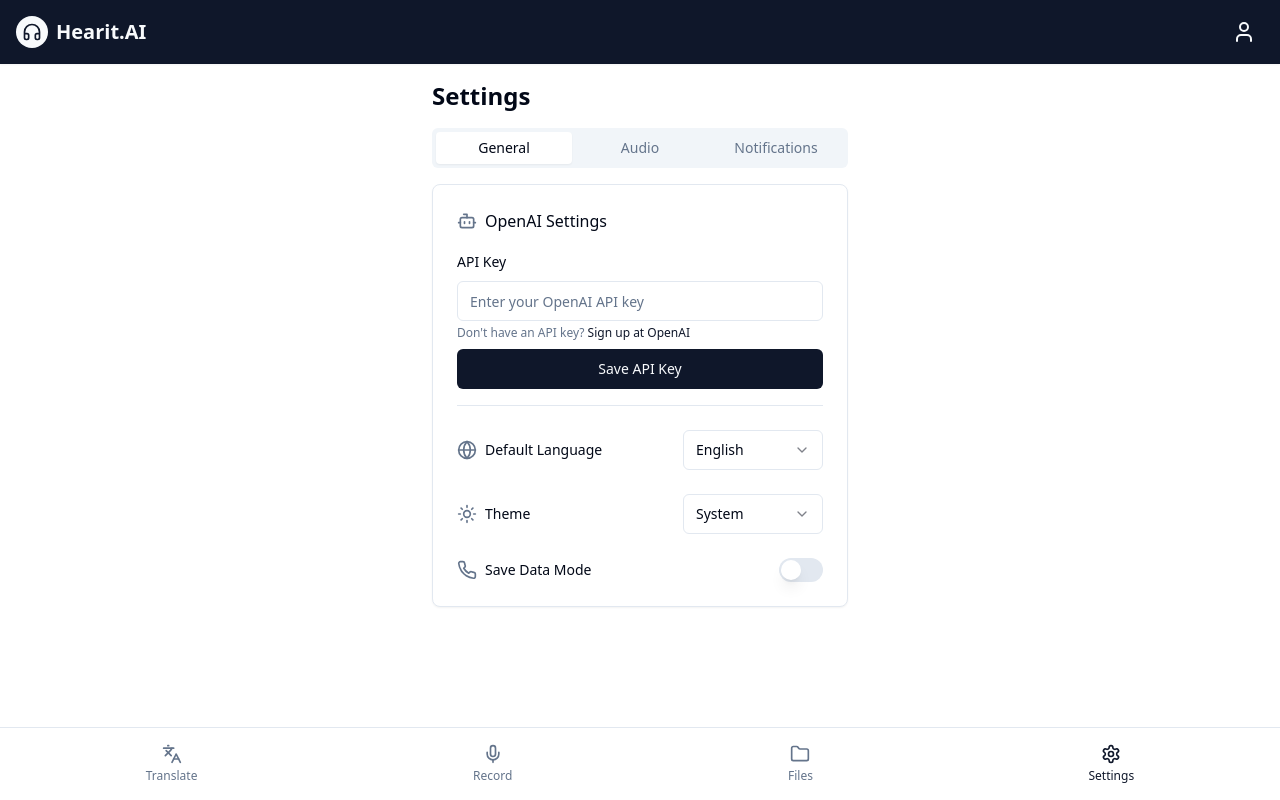
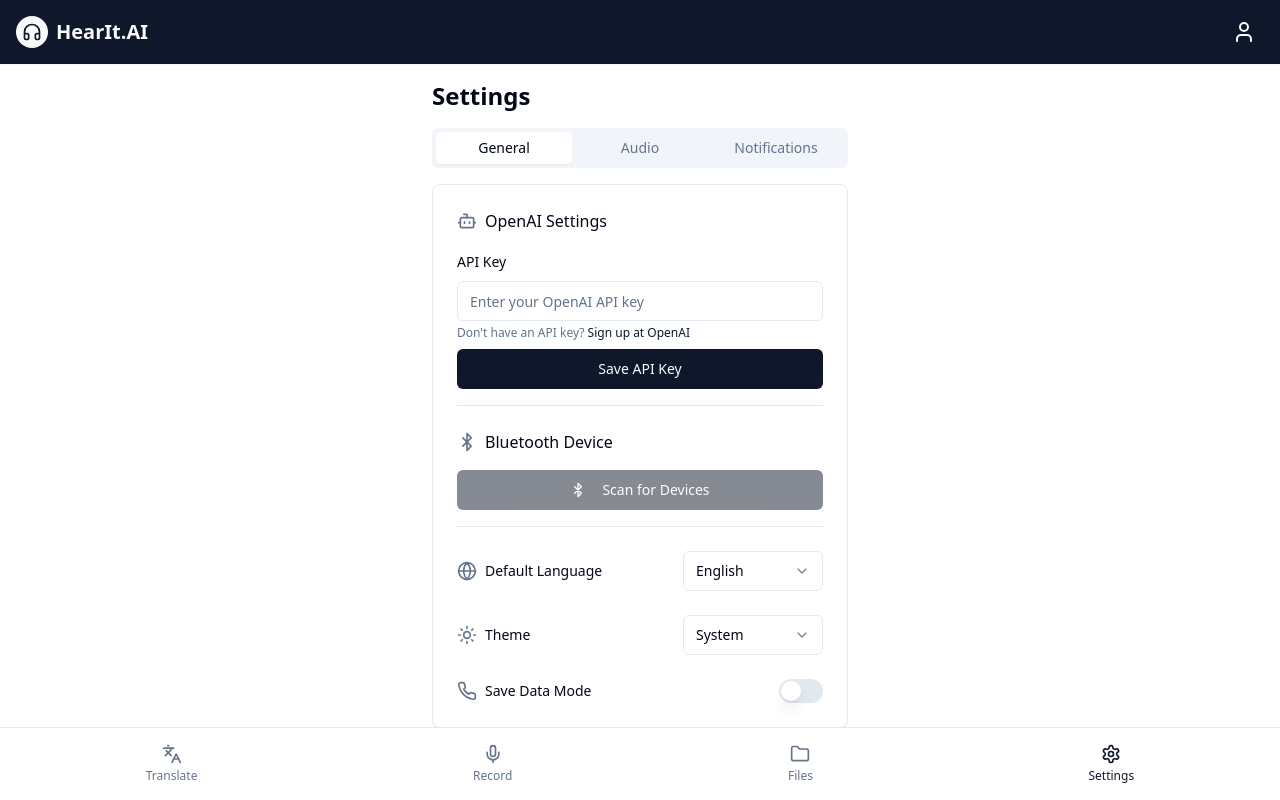
Before and after one commit to jerrydemesh/verbal-bridge-mobile-ai, a React (Vite) app: page /settings in a window 1280 px wide. Built offline with nearby package versions, Linux system fonts and the light colour scheme.

Commit message:
feat: Add Bluetooth and Home navigation to Settings page
- Added Bluetooth device pairing to the Settings page.
- Implemented navigation to the home page when clicking the HearIt.AI logo in the header.

```diff
--- a/src/components/Layout.tsx
+++ b/src/components/Layout.tsx
@@ -11,12 +11,12 @@ export const Layout: React.FC<LayoutProps> = ({ children }) => {
   return (
     <div className="flex flex-col h-screen bg-background">
       <header className="bg-primary text-primary-foreground py-3 px-4 flex items-center justify-between sticky top-0 z-10 shadow-sm">
-        <div className="flex items-center">
+        <Link to="/" className="flex items-center hover:opacity-90">
           <div className="bg-primary-foreground rounded-full p-1.5 mr-2">
             <Headphones className="h-5 w-5 text-primary" />
           </div>
-          <h1 className="text-xl font-bold">Hearit.AI</h1>
-        </div>
+          <h1 className="text-xl font-bold">HearIt.AI</h1>
+        </Link>
         <Link to="/profile" className="text-primary-foreground hover:bg-primary-foreground/20 rounded-full p-2">
           <User className="h-6 w-6" />
         </Link>
--- a/src/pages/SettingsPage.tsx
+++ b/src/pages/SettingsPage.tsx
@@ -5,14 +5,26 @@ import { Label } from "@/components/ui/label";
 import { Select, SelectContent, SelectItem, SelectTrigger, SelectValue } from "@/components/ui/select";
 import { Card, CardContent } from "@/components/ui/card";
 import { Tabs, TabsContent, TabsList, TabsTrigger } from "@/components/ui/tabs";
-import { Volume2, Headphones, Bell, Globe, Sun, Moon, Phone, Bot } from "lucide-react";
+import { Volume2, Headphones, Bell, Globe, Sun, Moon, Phone, Bot, Bluetooth } from "lucide-react";
 import { Input } from "@/components/ui/input";
 import { Button } from "@/components/ui/button";
 import BottomMenuBar from "@/components/BottomMenuBar";
+import { useBluetoothContext } from '@/contexts/BluetoothContext';
+import { Loader2 } from 'lucide-react';
 
 const SettingsPage = () => {
   const [apiKey, setApiKey] = useState('');
   const [selectedModel, setSelectedModel] = useState('gpt-3.5-turbo');
+  const {
+    isBluetoothAvailable,
+    isScanning,
+    connectedDevice,
+    discoveredDevices,
+    startScan,
+    stopScan,
+    connectToDevice,
+    disconnectDevice
+  } = useBluetoothContext();
 
   const handleSaveApiKey = () => {
     if (apiKey) {
@@ -43,6 +55,7 @@ const SettingsPage = () => {
             <Card>
               <CardContent className="pt-6">
                 <div className="space-y-6">
+                  {/* OpenAI Settings Section */}
                   <div className="space-y-4 pb-4 border-b">
                     <div className="flex items-center space-x-2">
                       <Bot className="h-5 w-5 text-muted-foreground" />
@@ -83,6 +96,68 @@ const SettingsPage = () => {
                     )}
                   </div>
 
+                  {/* Bluetooth Section */}
+                  <div className="space-y-4 pb-4 border-b">
+                    <div className="flex items-center space-x-2">
+                      <Bluetooth className="h-5 w-5 text-muted-foreground" />
+                      <Label className="text-base font-medium">Bluetooth Device</Label>
+                    </div>
+                    <div className="space-y-4">
+                      {connectedDevice ? (
+                        <>
+                          <div className="flex items-center gap-2">
+                            <Bluetooth className="h-5 w-5 text-green-500" />
+                            <span>Connected to: {connectedDevice.name || connectedDevice.deviceId}</span>
+                          </div>
+                          <Button
+                            onClick={disconnectDevice}
+                            variant="destructive"
+                            className="w-full"
+                          >
+                            Disconnect
+                          </Button>
+                        </>
+                      ) : (
+                        <>
+                          <Button
+                            onClick={isScanning ? stopScan : startScan}
+                            disabled={!isBluetoothAvailable}
+                            className="w-full"
+                          >
+                            {isScanning ? (
+                              <>
+                                <Loader2 className="mr-2 h-4 w-4 animate-spin" />
+                                Stop Scanning
+                              </>
+                            ) : (
+                              <>
+                                <Bluetooth className="mr-2 h-4 w-4" />
+                                Scan for Devices
+                              </>
+                            )}
+                          </Button>
+
+                          {discoveredDevices.length > 0 && (
+                            <div className="space-y-2">
+                              {discoveredDevices.map((device) => (
+                                <Button
+                                  key={device.deviceId}
+                                  variant="outline"
+                                  className="w-full justify-start"
+                                  onClick={() => connectToDevice(device.deviceId)}
+                                >
+                                  <Bluetooth className="mr-2 h-4 w-4" />
+                                  {device.name || `Unknown Device (${device.deviceId.slice(-6)})`}
+                                </Button>
+                              ))}
+                            </div>
+                          )}
+                        </>
+                      )}
+                    </div>
+                  </div>
+
+                  {/* Other Settings */}
                   <div className="flex items-center justify-between">
                     <div className="flex items-center space-x-2">
                       <Globe className="h-5 w-5 text-muted-foreground" />
```
